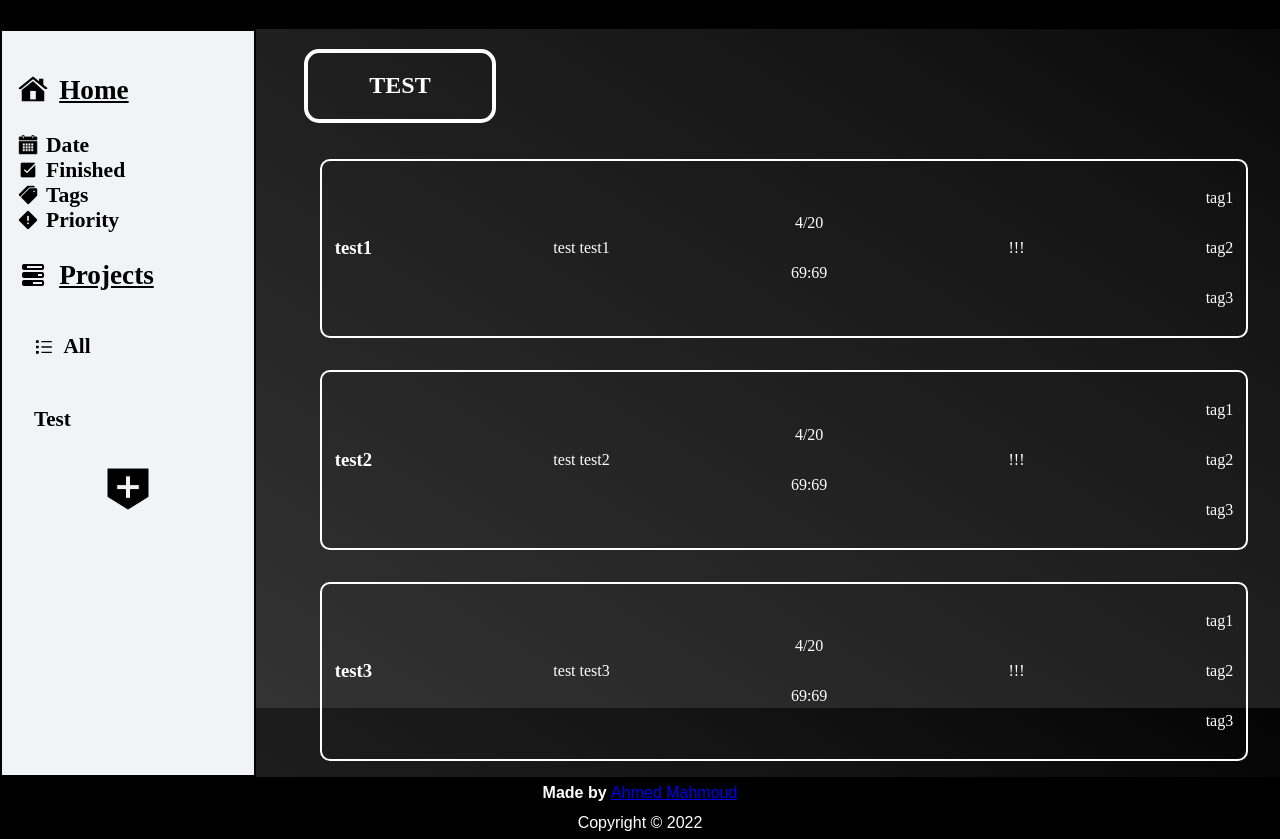
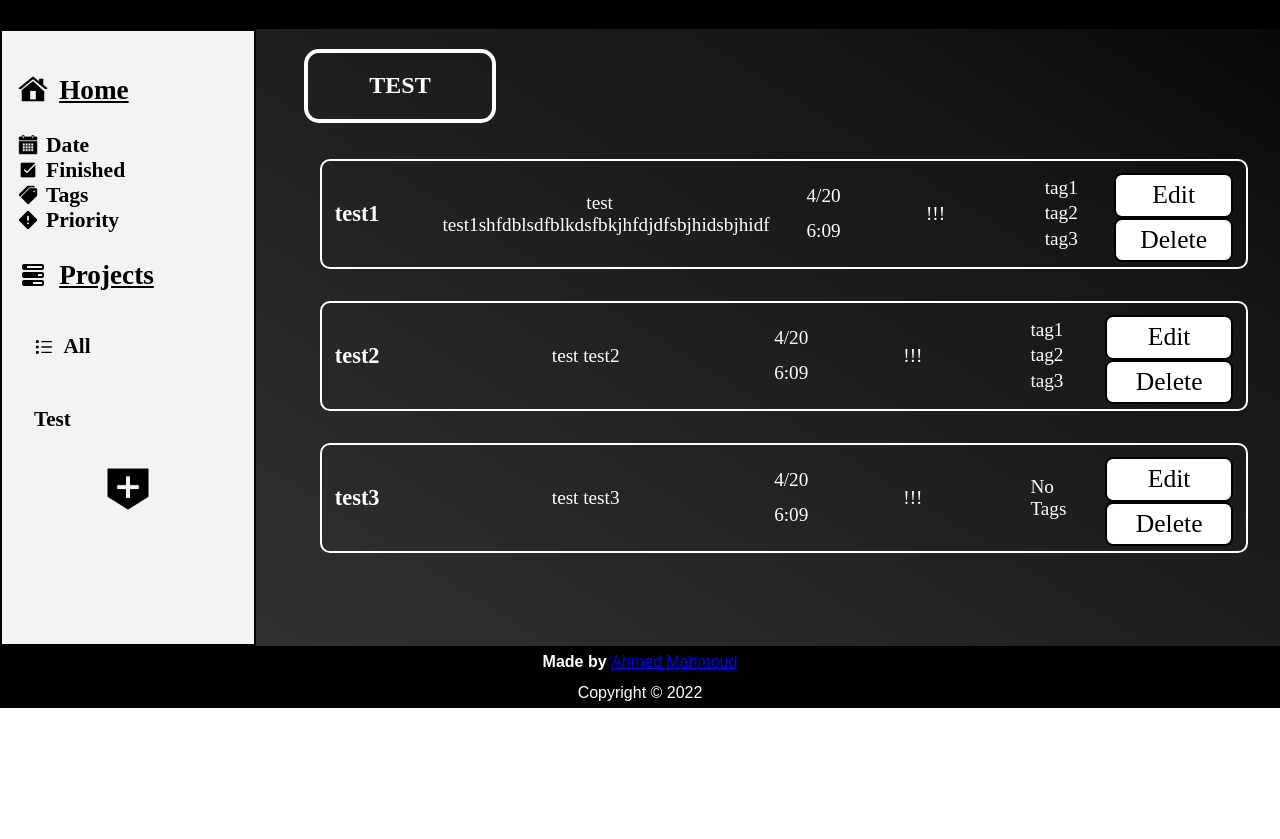
Before and after one commit to Ahmedmk11/todo-list, a website built with webpack: page src/index.html in a window 1280 px wide. Shown: the part 92-931 px from the top of the page. After the commit the page ends 800 px from the top, so only its background shows below. Built offline with nearby package versions, Linux system fonts and the light colour scheme.

Commit message:
Added styling to tasks

```diff
--- a/src/scripts/index.js
+++ b/src/scripts/index.js
@@ -10,9 +10,9 @@ const content = document.getElementById('content')
 const sidebar = document.getElementById('side-bar');
 const sidebarIcon = document.getElementById('side-bar-icon');
 
-let task1 = new Task('test1', 'test test1', '4/20', '69:69', ['tag1', 'tag2', 'tag3'], 3);
-let task2 = new Task('test2', 'test test2', '4/20', '69:69', ['tag1', 'tag2', 'tag3'], 3);
-let task3 = new Task('test3', 'test test3', '4/20', '69:69', ['tag1', 'tag2', 'tag3'], 3);
+let task1 = new Task('test1', 'test test1shfdblsdfblkdsfbkjhfdjdfsbjhidsbjhidf', '4/20', '6:09', ['tag1', 'tag2', 'tag3'], 3);
+let task2 = new Task('test2', 'test test2', '4/20', '6:09', ['tag1', 'tag2', 'tag3'], 3);
+let task3 = new Task('test3', 'test test3', '4/20', '6:09', '' ,3);
 
 tasksArr.push(task1)
 tasksArr.push(task2)
--- a/src/scripts/ui.js
+++ b/src/scripts/ui.js
@@ -74,14 +74,21 @@ export function showTasks(currProject, tasks) { // displays task container and h
         const tagsDiv = document.createElement('div');
         const date = document.createElement('p');
         const time = document.createElement('p');
+        const editDiv = document.createElement('div');
+        const edit = document.createElement('p');
+        const deleteTask = document.createElement('p');
 
         task.classList.add('task-item');
+        description.classList.add('description');
+        editDiv.classList.add('edit')
 
         name.textContent = tasks[i].title;
         description.textContent = tasks[i].description;
         priority.textContent = '!'.repeat(tasks[i].priority);
         date.textContent = tasks[i].dueDate;
         time.textContent = tasks[i].dueTime;
+        edit.textContent = 'Edit';
+        deleteTask.textContent = 'Delete';
 
         if (tasks[i].tags.length > 0) {
             for (let j = 0; j < tasks[i].tags.length; j++) {
@@ -95,6 +102,8 @@ export function showTasks(currProject, tasks) { // displays task container and h
             tagsDiv.appendChild(element);
         }
 
+        editDiv.appendChild(edit);
+        editDiv.appendChild(deleteTask);
         scheduleDiv.appendChild(date);
         scheduleDiv.appendChild(time);
         task.appendChild(name);
@@ -102,6 +111,7 @@ export function showTasks(currProject, tasks) { // displays task container and h
         task.appendChild(scheduleDiv);
         task.appendChild(priority);
         task.appendChild(tagsDiv);
+        task.appendChild(editDiv);
         tasksContainer.appendChild(task);
     }
     return tasksContainer;
--- a/src/styles/style.scss
+++ b/src/styles/style.scss
@@ -269,6 +269,7 @@ footer {
         -o-border-radius: 15px;
     }
     .task-item {
+        height: 110px;
         display: flex;
         flex-direction: row;
         justify-content: space-between;
@@ -293,18 +294,66 @@ footer {
             flex-direction: column;
             align-items: center;
             justify-content: space-evenly;
+            width: 16.6%;
+            height: 100%;
+        }
+        p {
+            text-align: center;
+            font-size: 1.2rem;
+            margin: 0%;
+            width: 16.6%;
+        }
+        .edit {
+            display: flex;
+            flex-direction: column;
+            align-items: center;
+            justify-content: space-between;
+            p {
+                width: 100%;
+                padding: 0.2em;
+                box-sizing: border-box;
+                height: 100%;
+                font-size: 1.6rem;
+                color: black;
+                border: 2px solid black;
+                background-color: white;
+                border-radius: 8px;
+                -webkit-border-radius: 8px;
+                -moz-border-radius: 8px;
+                -ms-border-radius: 8px;
+                -o-border-radius: 8px;
+                transition: transform 80ms ease-in-out;
+                -webkit-transition: transform 80ms ease-in-out;
+                -moz-transition: transform 80ms ease-in-out;
+                -ms-transition: transform 80ms ease-in-out;
+                -o-transition: transform 80ms ease-in-out;
+            }
+            p:hover {
+                transform: scale(1.1);
+                -webkit-transform: scale(1.1);
+                -moz-transform: scale(1.1);
+                -ms-transform: scale(1.1);
+                -o-transform: scale(1.1);
+            }
+            p:active {
+                transform: scale(0.95);
+                -webkit-transform: scale(0.95);
+                -moz-transform: scale(0.95);
+                -ms-transform: scale(0.95);
+                -o-transform: scale(0.95);
+            }
+        }
+        h3 {
+            font-size: 1.4rem;
+            width: 15%;
+        }
+        .description {
+            width: 35%;
         }
     }
     .task-item:hover {
         background-color: rgba(94, 94, 94, 0.4);
         cursor: pointer;
-    }
-    .task-item:active {
-        transform: scale(0.95);
-        -webkit-transform: scale(0.95);
-        -moz-transform: scale(0.95);
-        -ms-transform: scale(0.95);
-        -o-transform: scale(0.95);
     }
 }
 
```
Also changed, not shown: src/styles/style.css, 1 other file.
